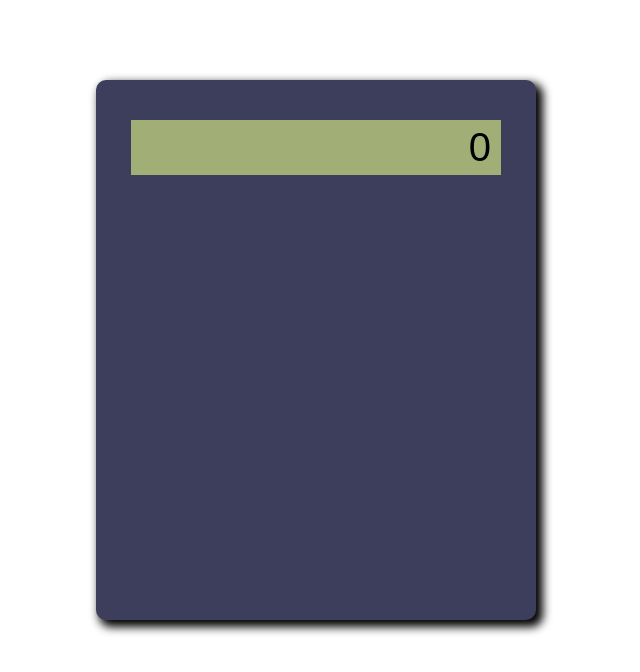
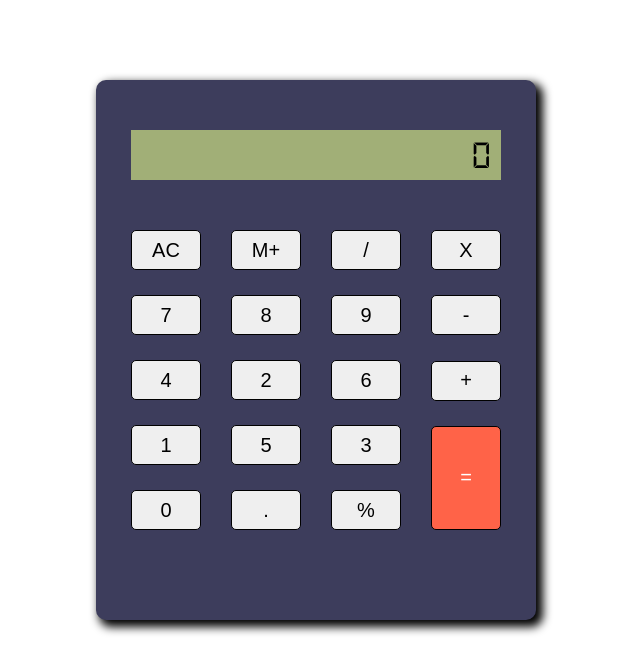
Before and after one commit to Shendeashish25/Calculator-Design, a plain HTML site: page index.html in a window 1280 px wide. Shown: the whole page, without its empty margins (324-964 px from the left). Drawn offline with Linux system fonts and the light colour scheme.

Commit message:
Calculator Successfully Created

```diff
--- a/index.html
+++ b/index.html
@@ -18,7 +18,16 @@ body{
     margin: 80px auto;
     box-shadow: 5px 5px 10px 2px black;
     padding: 20px;
+
+
 }
+
+@font-face {
+    font-family: 'DS-Digital Normal';
+    font-style: normal;
+    font-weight: normal;
+    src: local('DS-Digital Normal'), url('DS-DIGI.woff') format('woff');
+    }
 
 .screen{
     width: 350px;
@@ -29,8 +38,44 @@ body{
     margin: 20px auto;
     background-color: #a1af77;
     padding: 5px 10px;
+    margin-top: 30px;
+    margin-bottom: 40px;
+    font-family: "DS-Digital Normal";
+}
+.btn{
+
+    width: 70px;
+    height: 40px;
+    font-size: 20px;
+text-align: center;
+padding: 2px 0px;
+margin: 10px;
+border: 1px solid black;
+border-radius: 5px;
+cursor: pointer;
 }
 
+.btn:hover{
+    box-shadow: 0 0 5px 0 white;
+   transition: 0.5s;
+}
+.btn-box{
+    display: flex;
+    flex-direction: column;
+    flex-wrap: wrap;
+    width: 400px;
+    height: 320px;
+
+    align-items: center;
+    justify-content: space-between;
+
+}
+
+.btn-red{
+    background-color: #ff6348;
+    height: 104px;
+    color: white;
+}
 </style>
 
 
@@ -41,6 +86,32 @@ body{
 
     <input type="text"  value="0" class="screen"/>
 
+    <div class="btn-box">
+<button class="btn">AC</button>
+<button class="btn">7</button>
+<button class="btn">4</button>
+<button class="btn">1</button>
+<button class="btn">0</button>
+
+
+<button class="btn">M+</button>
+<button class="btn">8</button>
+<button class="btn">2</button>
+<button class="btn">5</button>
+<button class="btn">.</button>
+
+<button class="btn">/</button>
+<button class="btn">9</button>
+<button class="btn">6</button>
+<button class="btn">3</button>
+<button class="btn">%</button>
+
+<button class="btn">X</button>
+<button class="btn">-</button>
+<button class="btn">+</button>
+<button class="btn btn-red">=</button>
+    </div>
+
 
 </div>
 
```
Also changed, not shown: DS-DIGI.woff (added).
